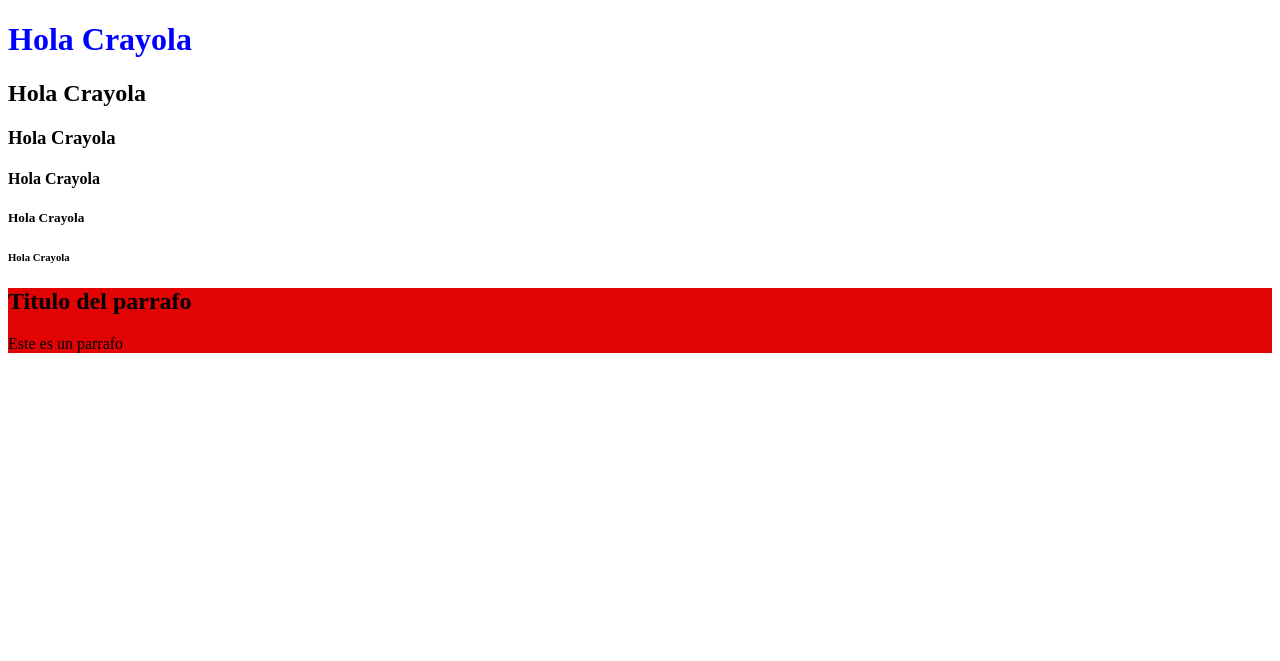
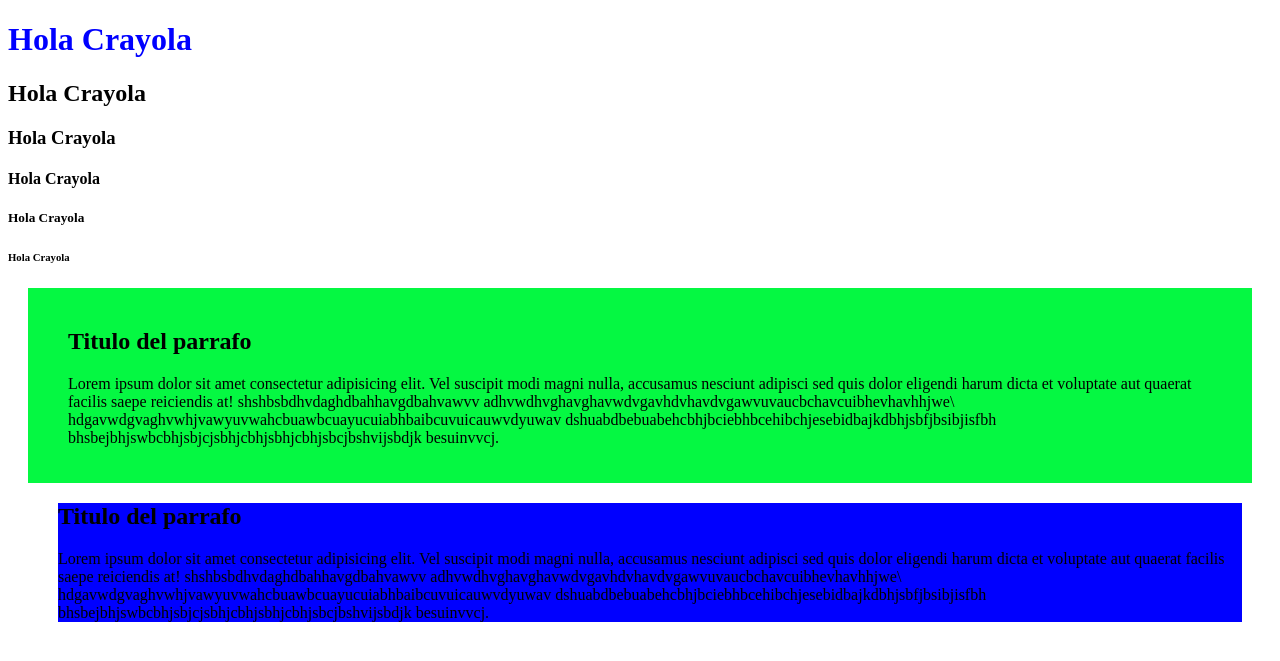
Before and after one commit to 125052853-ux/AW_TIID222_Antonio, a PHP site: page / in a window 1280 px wide. Shown: the top 661 px of the page. Run offline with PHP 8.4, Linux system fonts and the light colour scheme.

Commit message:
Se trabajo con margenes, bordes y espaciados con pixeles

```diff
--- a/index.php
+++ b/index.php
@@ -12,8 +12,18 @@
         h1{
             color: blue;
         }
-        div {
-            background: #e20404;
+
+        .seccion {
+            background: #05f842;
+            padding: 20px 40px 20px 40px;
+            margin: 20px;
+            border: 10px hidden black;
+        }
+        .seccion1 {
+            background: blue;
+            margin-top: 20px;
+            margin-right: 30px;
+            margin-left: 50px;
         }
     </style>
 </head>
@@ -25,10 +35,32 @@
     <h5>Hola Crayola</h5>
     <h6>Hola Crayola</h6>
 
-    <div>
+    <div class="seccion">
         <h2>Titulo del parrafo</h2>
 
-        <p>Este es un parrafo</p>
+        <p>Lorem ipsum dolor sit amet consectetur adipisicing elit.
+           Vel suscipit modi magni nulla, accusamus nesciunt adipisci
+           sed quis dolor eligendi harum dicta et voluptate aut quaerat
+           facilis saepe reiciendis at! shshbsbdhvdaghdbahhavgdbahvawvv
+           adhvwdhvghavghavwdvgavhdvhavdvgawvuvaucbchavcuibhevhavhhjwe\
+           hdgavwdgvaghvwhjvawyuvwahcbuawbcuayucuiabhbaibcuvuicauwvdyuwav
+           dshuabdbebuabehcbhjbciebhbcehibchjesebidbajkdbhjsbfjbsibjisfbh
+           bhsbejbhjswbcbhjsbjcjsbhjcbhjsbhjcbhjsbcjbshvijsbdjk besuinvvcj.
+        </p>
+    </div>
+
+    <div class="seccion1">
+        <h2>Titulo del parrafo</h2>
+
+        <p>Lorem ipsum dolor sit amet consectetur adipisicing elit.
+           Vel suscipit modi magni nulla, accusamus nesciunt adipisci
+           sed quis dolor eligendi harum dicta et voluptate aut quaerat
+           facilis saepe reiciendis at! shshbsbdhvdaghdbahhavgdbahvawvv
+           adhvwdhvghavghavwdvgavhdvhavdvgawvuvaucbchavcuibhevhavhhjwe\
+           hdgavwdgvaghvwhjvawyuvwahcbuawbcuayucuiabhbaibcuvuicauwvdyuwav
+           dshuabdbebuabehcbhjbciebhbcehibchjesebidbajkdbhjsbfjbsibjisfbh
+           bhsbejbhjswbcbhjsbjcjsbhjcbhjsbhjcbhjsbcjbshvijsbdjk besuinvvcj.
+        </p>
     </div>
 
     </body>
```
